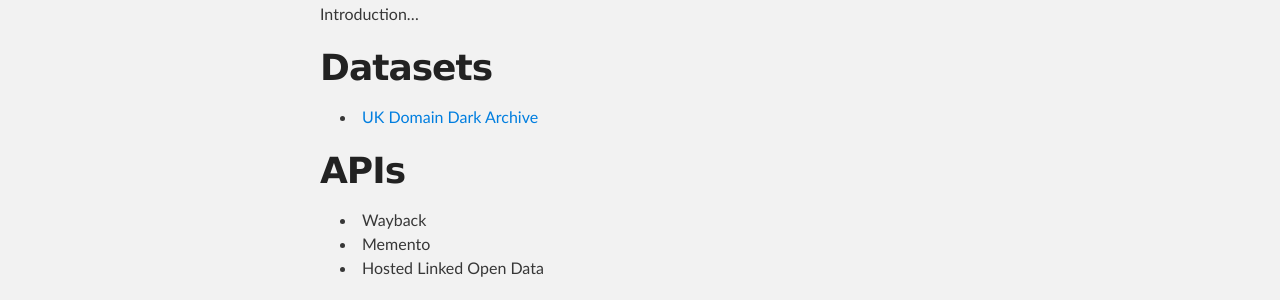
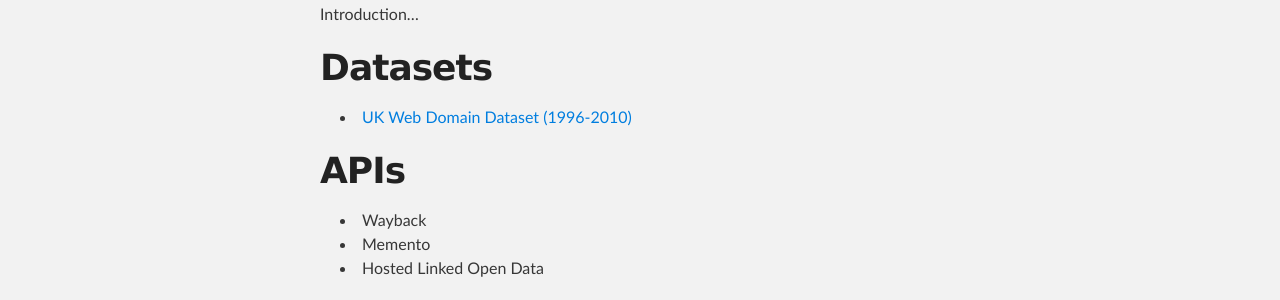
Before and after one commit to ukwa/opendata, a Jekyll site: the page built from index.md, in a window 1280 px wide. Shown: the part 350-650 px from the top of the page. Built offline with Jekyll 4.4.1, drawn with Linux system fonts in a browser that asks for light colours.

Commit message:
Updated links.

```diff
--- a/index.md
+++ b/index.md
@@ -8,7 +8,7 @@ Introduction...
 Datasets
 ========
 
-* [UK Domain Dark Archive](domaindarkarchive)
+* [UK Web Domain Dataset (1996-2010)](ukweb1996to2010)
 
 
 APIs
```
Also changed, not shown: ukweb1996to2010.md (renamed from domaindarkarchive.md).
